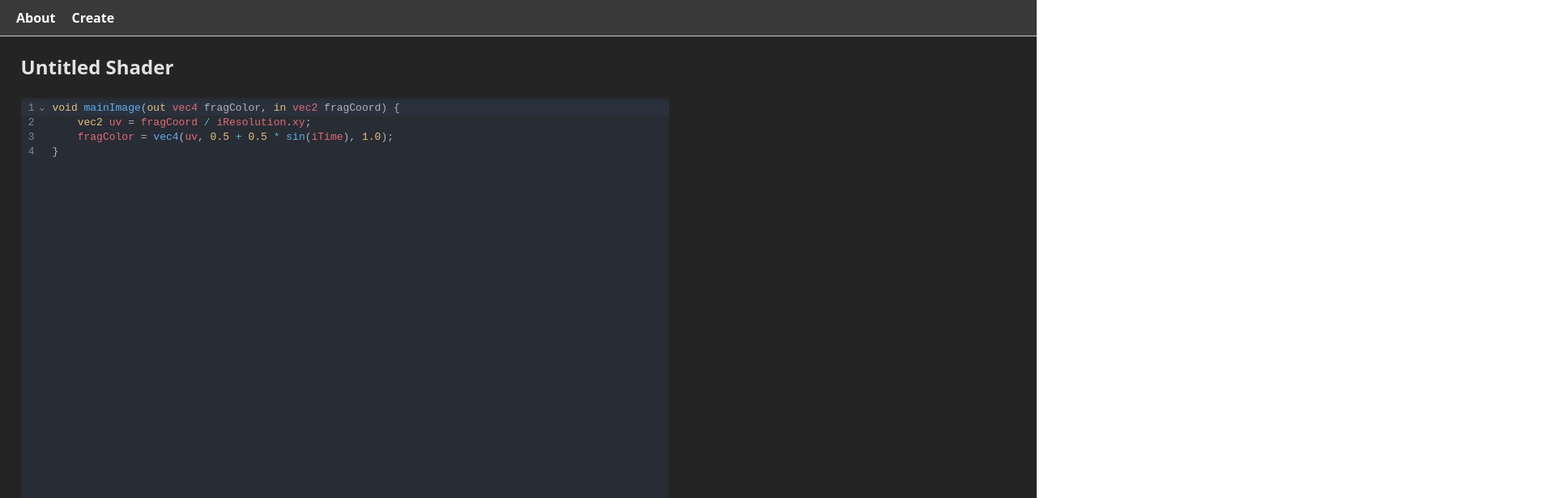
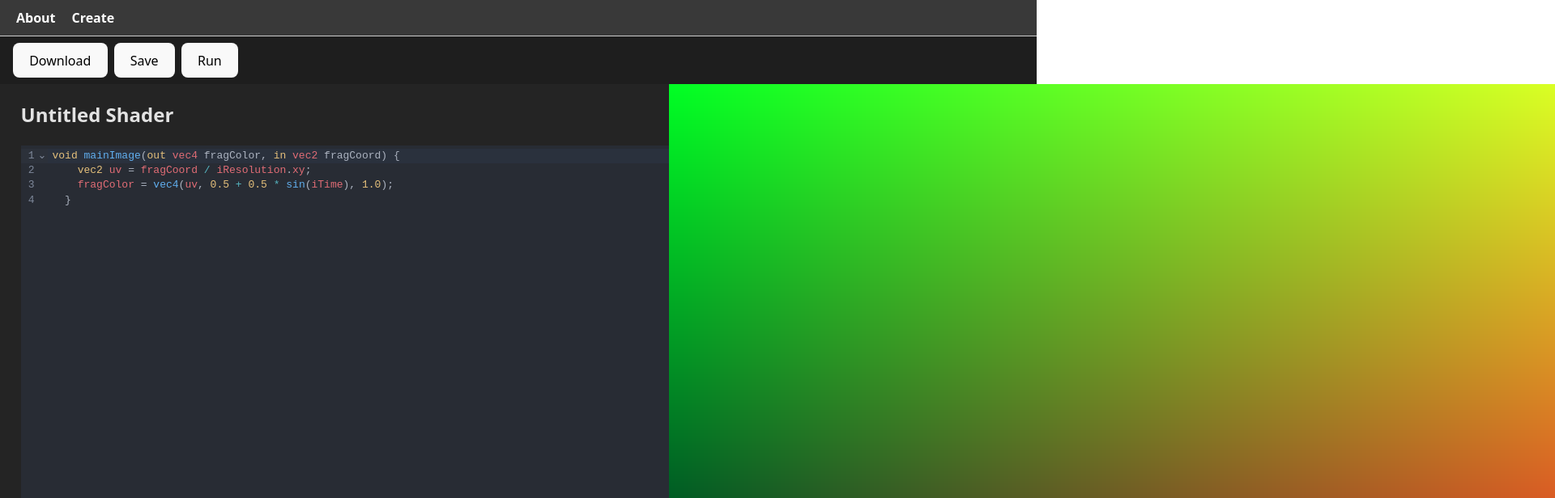
Before and after one commit to amaxyza/shadro, a React (Vite) app in the folder frontend/: page /create/1 in a window 1280 px wide. Shown: the top 616 px of the page at 81% size, 1920 px wide, since content can reach past the window. Built offline with nearby package versions, Linux system fonts and the light colour scheme; no server answers.

Commit message:
Reintroduced button and associated state to Page-level hierarchy

```diff
--- a/frontend/src/pages/Create.tsx
+++ b/frontend/src/pages/Create.tsx
@@ -2,14 +2,47 @@ import React, { useState } from "react"
 import { useParams } from "react-router-dom"
 import Header from "../components/Header"
 import GlslEditor from "../components/GlslEditor"
+import ShaderPreview from "../components/ShaderPreview"
+import EditorToolbar from "../components/EditorToolbar"
 
 const Create: React.FC = () => {
     const { id } = useParams()
+    const [code, setCode] = useState(`void mainImage(out vec4 fragColor, in vec2 fragCoord) {
+    vec2 uv = fragCoord / iResolution.xy;
+    fragColor = vec4(uv, 0.5 + 0.5 * sin(iTime), 1.0);
+  }`);
+    const [programName, setProgramName] = useState("Untitled Shader");
+
+    const saveShader = async (name: string) => {
+    const meRes = await fetch("/api/me", { credentials: "include" });
+    if (!meRes.ok) return console.error("login check failed");
+    const user = await meRes.json();
+
+    const body = {
+      owner_id: user.id,
+      program_name: name,
+      source: code,
+    };
+
+    const postRes = await fetch("/api/programs", {
+      method: "POST",
+      headers: { "Content-Type": "application/json" },
+      body: JSON.stringify(body),
+    });
+
+    if (!postRes.ok) return console.error("POST /api/programs failed");
+    console.log("Saved as", name, "for user", user.username);
+  };
+
     return (
+        <>
 
-        <>
             <Header />
-            <GlslEditor program_id={id ? parseInt(id, 10) : undefined}></GlslEditor>
+            <EditorToolbar code={code} setProgramName={setProgramName} saveShader={saveShader} />
+            <div style={{ display: "flex", height: "100vh" }}>
+                <GlslEditor program_id={id ? parseInt(id, 10) : undefined} code={code} onChange={setCode} />
+                <ShaderPreview source={code} />
+            </div>
         </>
     )
 }
```
